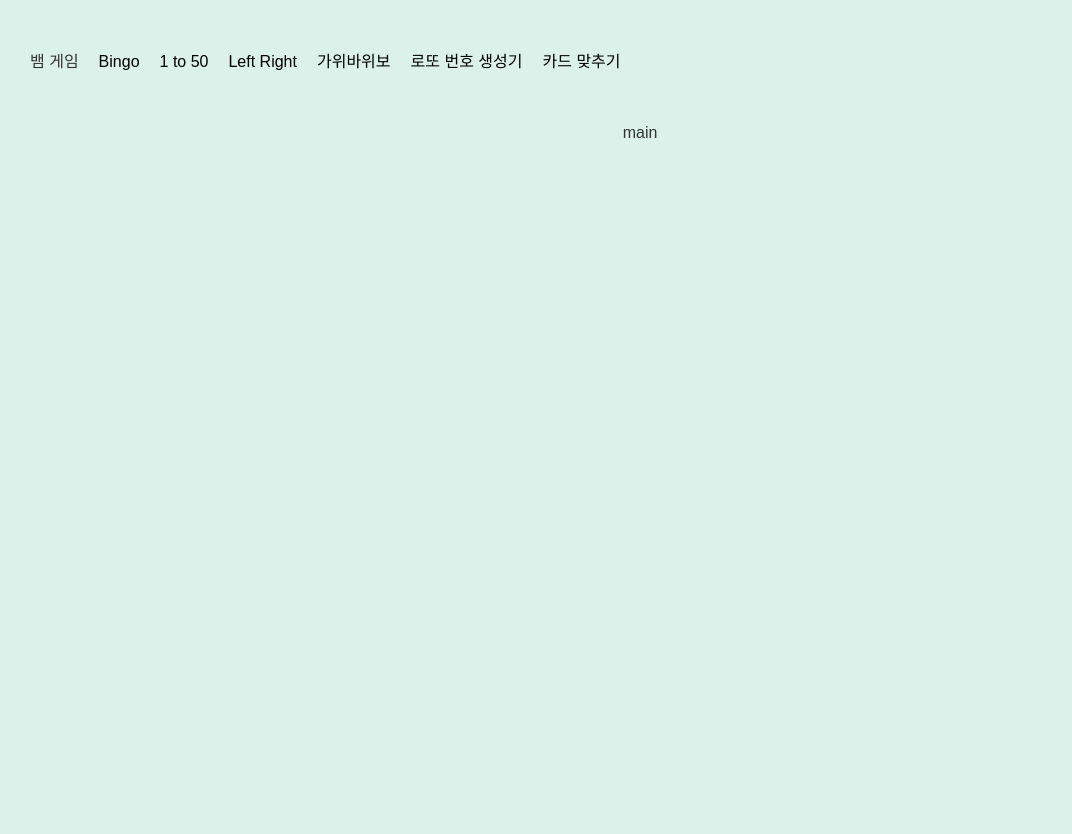
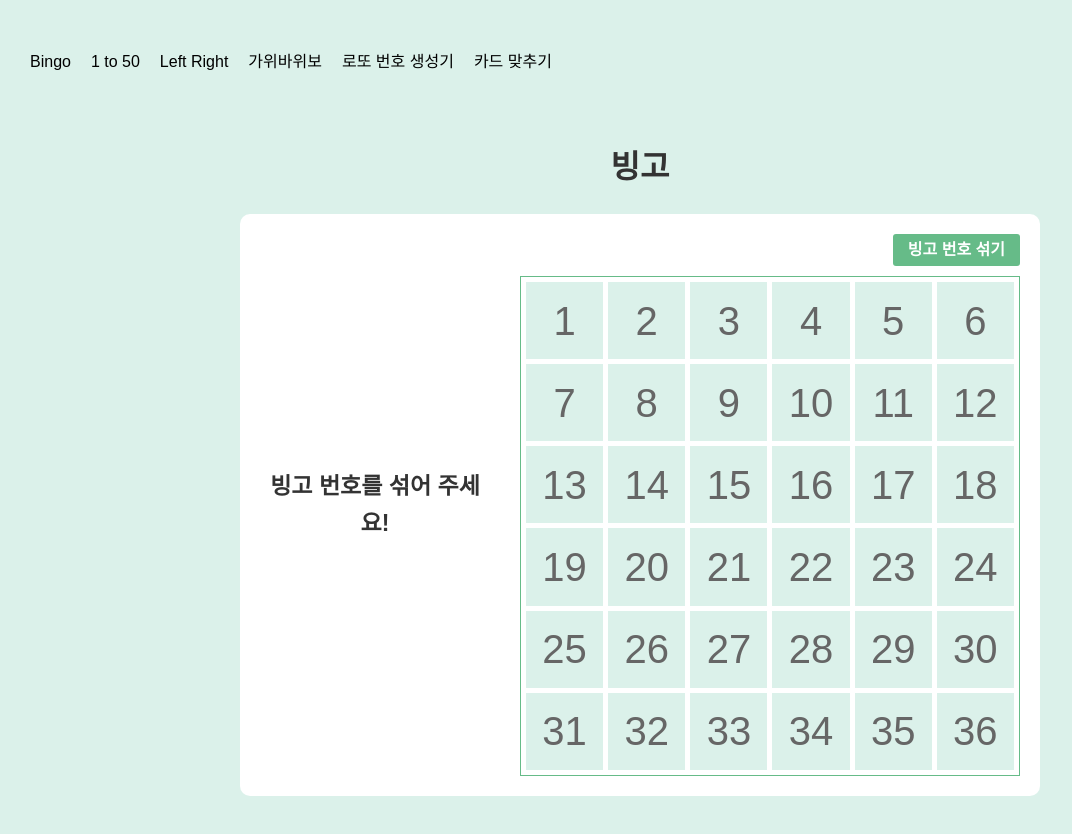
Before and after one commit to juhee1205/vue-games, a Vue app: page / in a window 1280 px wide. Shown: the top 834 px of the page, without its empty margins (0-1072 px from the left). Before the commit the page ends 800 px from the top, so only its background shows below. Built offline with nearby package versions, Linux system fonts and the light colour scheme; a web font is replaced by a local one.

Commit message:
♻️ let -> const 수정

```diff
--- a/src/components/Header.vue
+++ b/src/components/Header.vue
@@ -2,8 +2,7 @@
   <header>
     <h3></h3>
     <ul>
-      <li>뱀 게임</li>
-      <li><router-link to="/bingo">Bingo</router-link></li>
+      <li><router-link to="/">Bingo</router-link></li>
       <li><router-link to="/1to50">1 to 50</router-link></li>
       <li><router-link to="/leftRight">Left Right</router-link></li>
       <li><router-link to="/rps">가위바위보</router-link></li>
--- a/src/router/index.ts
+++ b/src/router/index.ts
@@ -3,8 +3,8 @@ import { createRouter, createWebHistory, RouteRecordRaw } from 'vue-router'
 const routes: Array<RouteRecordRaw> = [
   {
     path: '/',
-    name: 'home',
-    component: () => import('../views/Main.vue')
+    name: 'Bingo',
+    component: () => import('../views/Bingo.vue')
   },
   {
     path: '/card',
@@ -31,11 +31,6 @@ const routes: Array<RouteRecordRaw> = [
     name: '1to50',
     component: () => import('../views/1to50.vue')
   },
-  {
-    path: '/bingo',
-    name: 'bingo',
-    component: () => import('../views/Bingo.vue')
-  },
 ]
 
 const router = createRouter({
--- a/src/views/Bingo.vue
+++ b/src/views/Bingo.vue
@@ -7,15 +7,15 @@ interface BingoList {
   isBingo: boolean
 }
 
-let COLS: number = 6
-let TOTAL_COUNT: number = Math.pow(COLS,2)
+const COLS: number = 6
+const TOTAL_COUNT: number = Math.pow(COLS,2)
 
-let COL: string = 'col'
-let ROW: string = 'row'
-let LEFT: string = 'L'
-let RIGHT: string = 'R'
+const COL: string = 'col'
+const ROW: string = 'row'
+const LEFT: string = 'L'
+const RIGHT: string = 'R'
 
-let cardSize = ref({
+const cardSize = ref({
   width: `calc((100% - (${(COLS - 1) * 5}px))  / ${COLS})`,
   height: `calc((100% - (${(COLS - 1) * 5}px))  / ${COLS})`,
 })
```
